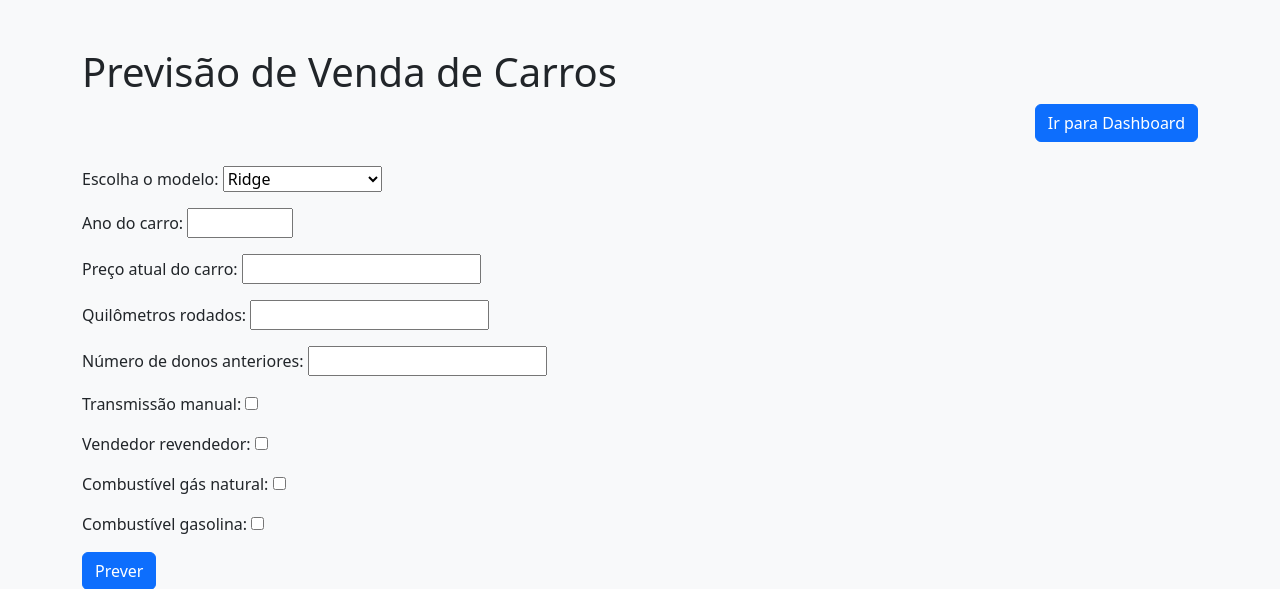
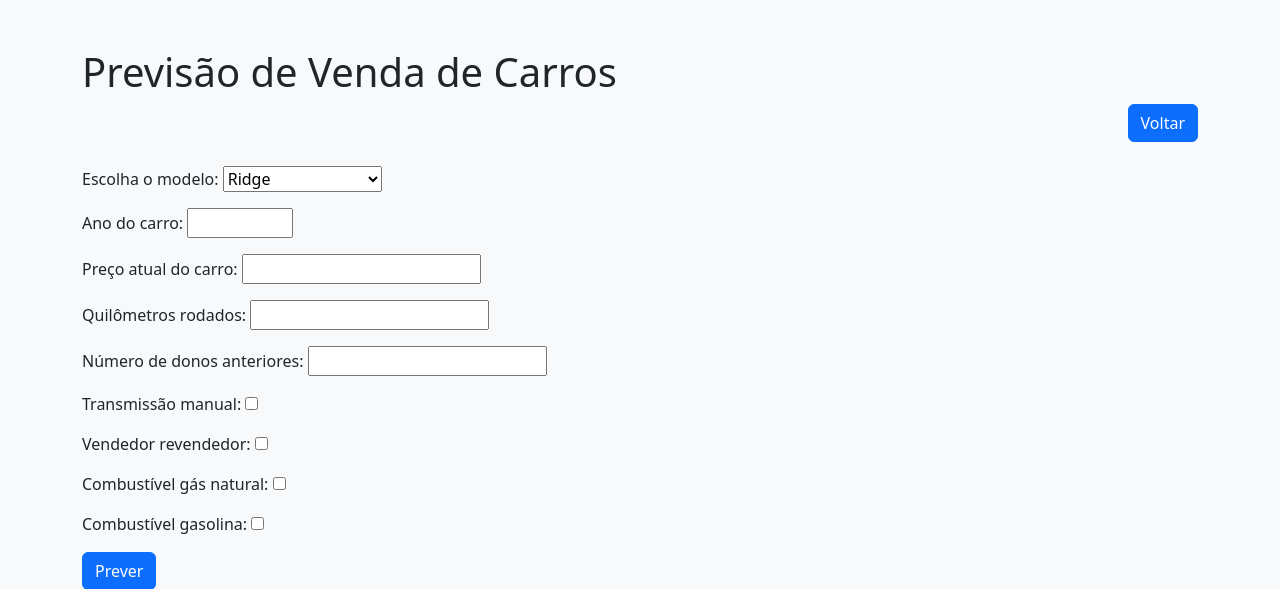
Before and after one commit to ViniciusGuterres/python-final-project, a Django app: page /prediction/ in a window 1280 px wide. Shown: the part 56-645 px from the top of the page. Run offline with Django 5.2, Linux system fonts and the light colour scheme; some libraries are stand-ins or nearby versions.

Commit message:
Update car_prediction.html

```diff
--- a/car_predict_site/app/templates/car_prediction.html
+++ b/car_predict_site/app/templates/car_prediction.html
@@ -6,10 +6,11 @@
 {% load static %}
 
 <div class="container mt-5">
+
     <h1>Previsão de Venda de Carros</h1>
 
     <div class="d-flex justify-content-end mb-4">
-        <a href="{% url 'dashboard' %}" class="btn btn-primary">Ir para Dashboard</a>
+        <a href="{% url 'dashboard' %}" class="btn btn-primary">Voltar</a>
     </div>
 
     <form method="POST">
```
